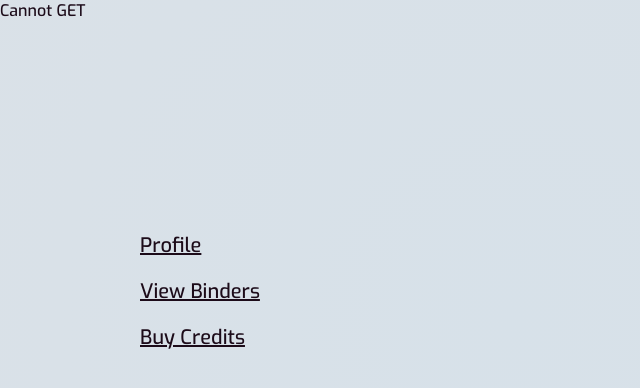
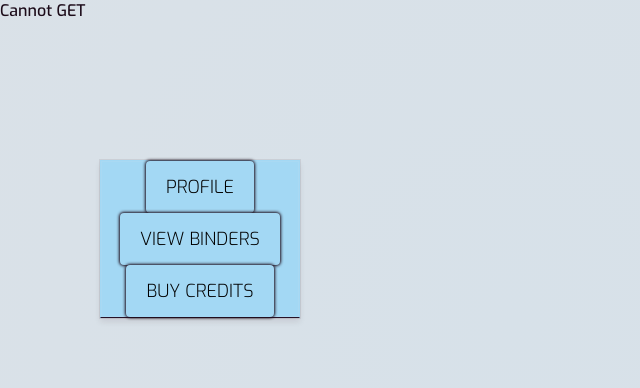
Before and after one commit to ashrobertsdragon/Finetune-GPT-3.5-for-Authors, a Python web app: template src/templates/accounts/account.html in a window 1280 px wide. Shown: the top 388 px of the page, without its empty margins (0-640 px from the left). Run offline with Jinja, Linux system fonts and the light colour scheme; the template is opened without the code that fills it, so the values that code supplies are empty.

Commit message:
converted sidebar list to buttons in account template and css file

```diff
--- a/src/static/css/account.css
+++ b/src/static/css/account.css
@@ -29,25 +29,73 @@ h3 {
 label {
   margin-left: 20px;
 }
-/* Sidebar */
-.sidebar {
-  position: fixed;
-  width: 150px;
-  height: 100vh;
-  padding: 10px;
-  padding-top: calc(10%);
-}
-.sidebar-nav {
-  margin-left: -100%;
-}
 
 .account-header {
   margin-top: 4em;
 }
 
-.sidebar-nav li {
-  font-size: 1.25rem;
-  line-height: 26px;
+/* Sidebar */
+.sidebar {
+  position: fixed;
+  top: 150px;
+  width: 200px;
+  padding: 10px;
+  margin-left: -150px;
+}
+
+.sidebar-nav {
+  display: flex;
+  flex-direction: column;
+  margin: none;
+  padding: 0;
+  background-color: #A3D8F4;
+  border: 1px solid transparent;
+  border-bottom-color: #251126;
+  box-shadow: inset 0 0 0.5px 1px rgba(219, 225, 231, 0.1),
+              0 0 0 1px rgba(44, 11, 25, 0.075),
+              0 0.3px 0.4px rgba(44, 11, 25, 0.02),
+              0 0.9px 1.5px rgba(44, 11, 25, 0.045),
+              0 3.5px 6px rgba(44, 11, 25, 0.09) !important;
+}
+
+.sidebar-item:last-child {
+  border-bottom: none;
+}
+
+body.dark-mode .sidebar-nav {
+  background-color: #251126;
+  border-bottom-color: #120912;
+}
+
+.sidebar-item {
+  background-color: #A3D8F4;
+  border: none;
+  text-align: center;
+  transition: background-color 0.3s;
+  border-radius: 4px;
+  box-sizing: border-box;
+  font-family: 'Exo', sans-serif;
+  font-weight: 300;
+  text-transform: uppercase;
+  font-size: 1.125rem;
+  line-height: 1.5;
+  text-align:center;
+}
+
+.sidebar-item a {
+  display: block;
+  color: inherit;
+  text-decoration: none;
+  height: 100%;
+  line-height: 30px;
+}
+
+.sidebar-item.active {
+  background-color: #3F5C7D;
+}
+
+body.dark-mode .sidebar-item.active {
+  background-color: #4F4C6F;
 }
 
 /* Profile */
@@ -78,3 +126,27 @@ label {
 #price {
   margin-top: 10px; /* Space between the slider and the price */
 }
+
+
+@media only screen and (max-width: 1024px) {
+  .sidebar {
+    position: static;
+    width: 90%;
+    margin: auto;
+  }
+
+  .sidebar-nav {
+    display: flex;
+    flex-direction: row;
+  }
+
+  .sidebar-item {
+    flex-grow: 1;
+    margin: 0;
+    border-right: solid #251126;
+    height: 50px;
+  }
+  body.dark-mode .sidebar-item {
+    border-right: #120912;
+  }
+}
--- a/src/templates/accounts/account.html
+++ b/src/templates/accounts/account.html
@@ -9,17 +9,17 @@
 
 {% block content %}
   <div class="sidebar">
-    <ul class="sidebar-nav">
-      <li>
-        <a href="{{ url_for('accounts.account_view', section='profile') }}">Profile</a>
-      </li>
-      <li>
-        <a href="{{ url_for('accounts.account_view', section='view-binders') }}">View Binders</a>
-      </li>
-      <li>
-        <a href="{{ url_for('accounts.account_view', section='buy-credits') }}">Buy Credits</a>
-      </li>
-    <ul>
+    <div class="sidebar-nav">
+      <button class="sidebar-item {% if section == 'profile' %}active{% endif %}">
+        <a href="{{ url_for('accounts.account_view', section='profile') }}" title="Profile">Profile</a>
+      </button>
+      <button class="sidebar-item {% if section == 'view-binders' %}active{% endif %}">
+        <a href="{{ url_for('accounts.account_view', section='view-binders') }}" title="View Past Binders">View Binders</a>
+      </button>
+      <button class="sidebar-item {% if section == 'buy-credits' %}active{% endif %}">
+        <a href="{{ url_for('accounts.account_view', section='buy-credits') }}" title="Buy credits">Buy Credits</a>
+      </button>
+    </ul>
   </div>
   {% if section == 'profile' %}
   <div data-section="profile" id="profile">
```
